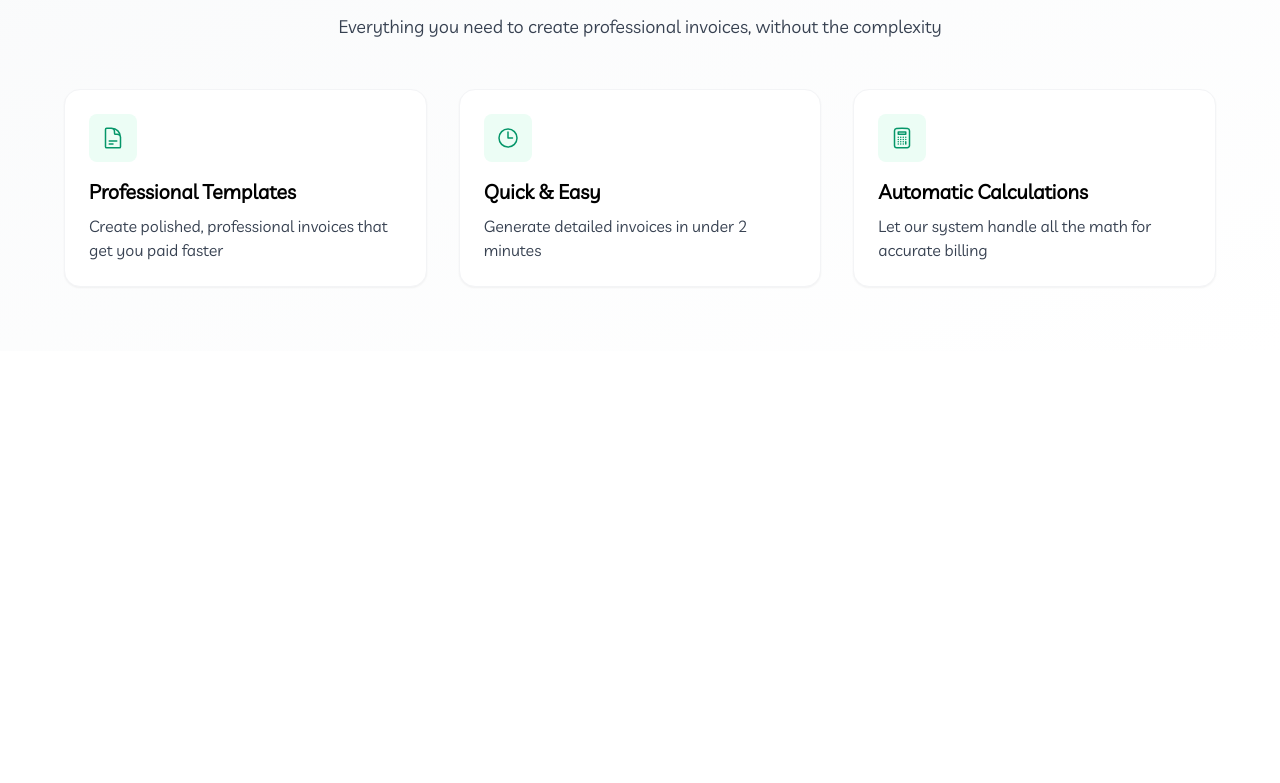
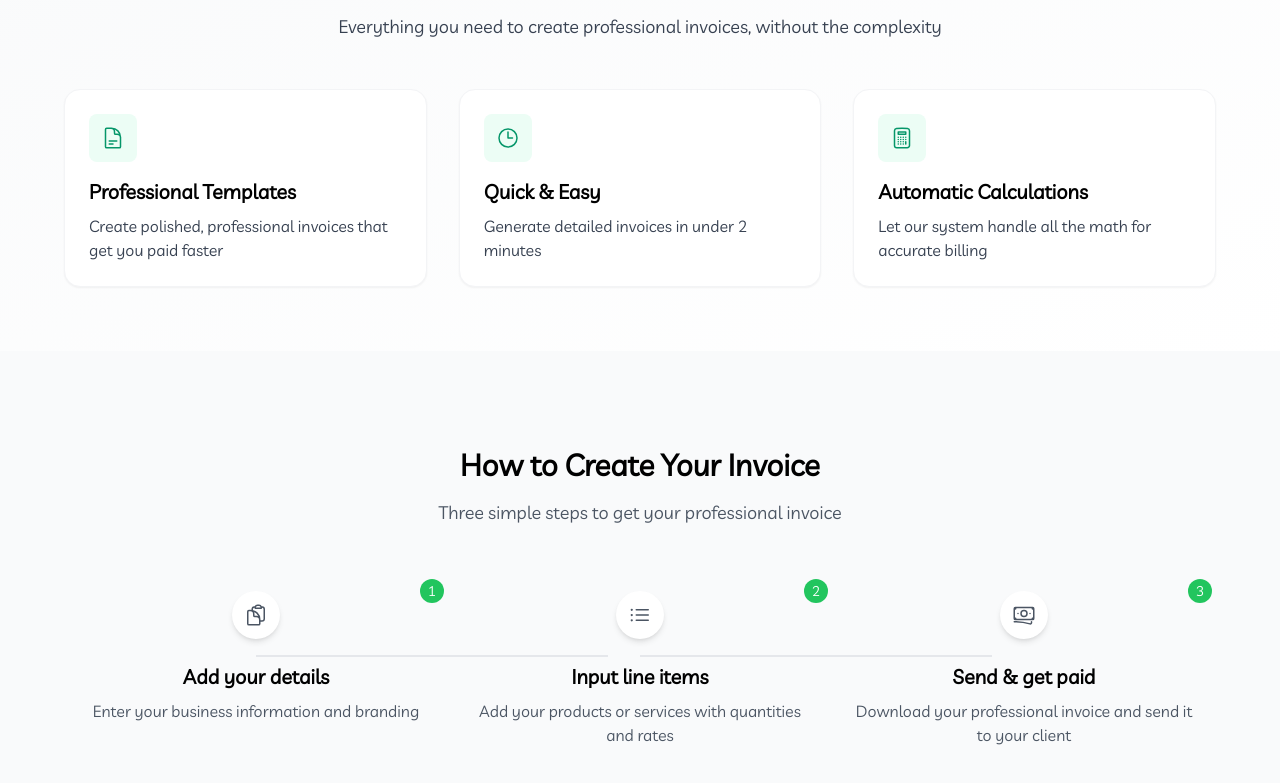
Before and after one commit to nanayawdev/salesgirl, a React (Vite) app: page / in a window 1280 px wide. Shown: the part 771-1554 px from the top of the page. Before the commit the page ends 1122 px from the top, so only its background shows below. Built offline with nearby package versions, Linux system fonts and the light colour scheme.

Commit message:
Add InvoiceSteps component to App for enhanced functionality

```diff
--- a/src/App.jsx
+++ b/src/App.jsx
@@ -2,12 +2,14 @@ import React from 'react';
 import Navbar from './components/Navbar/Navbar';
 import HeroSection from './components/HeroSection/HeroSection';
 import InvoiceFeatures from './components/InvoiceFeatures/InvoiceFeatures';
+import InvoiceSteps from './components/InvoiceSteps/InvoiceSteps';
 function App() {
   return (
     <>
       <Navbar />
       <HeroSection />
       <InvoiceFeatures />
+      <InvoiceSteps />
     </>
   );
 }
```
